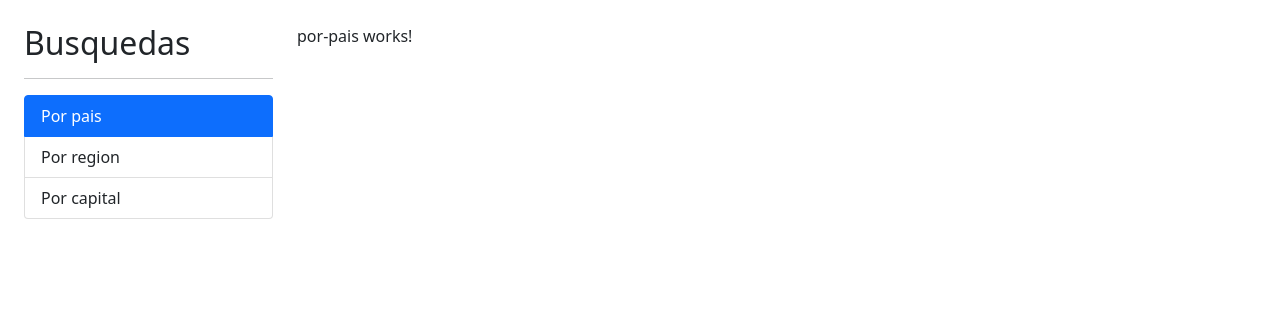
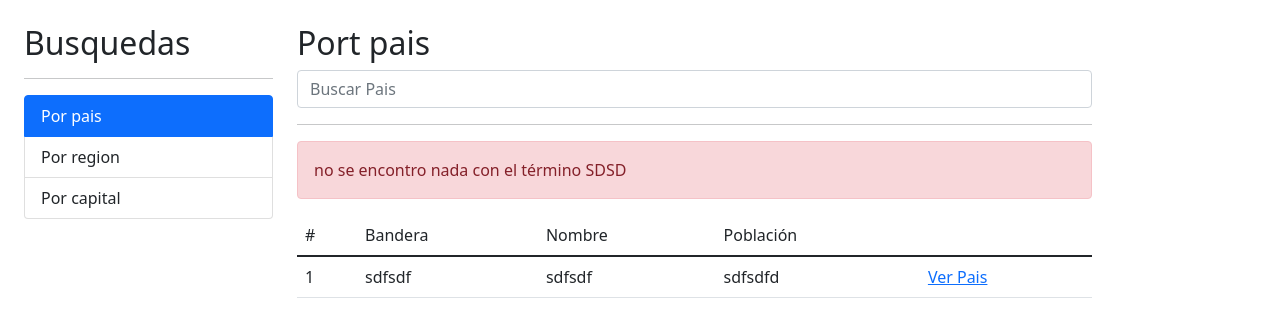
Before and after one commit to rolandoguerra1991/paisesApp, an Angular app: page / in a window 1280 px wide. Shown: the top 324 px of the page. Built offline with nearby package versions, Linux system fonts and the light colour scheme.

Commit message:
creado servicio de paises

```diff
--- a/src/app/app.component.html
+++ b/src/app/app.component.html
@@ -1,28 +1,6 @@
 <div class="row container mt-4">
   <div class="col-3">
-    <h2>Busquedas</h2>
-    <hr>
-    <ul class="list-group">
-      <li routerLink=""
-        routerLinkActive="active"
-        [routerLinkActiveOptions]="{ exact : true }"
-        class="list-group-item"
-      >
-        Por pais
-      </li>
-      <li routerLink="region"
-        routerLinkActive="active"
-        class="list-group-item"
-      >
-        Por region
-      </li>
-      <li routerLink="capital"
-        routerLinkActive="active"
-        class="list-group-item"
-      >
-        Por capital
-      </li>
-    </ul>
+    <app-sidebar></app-sidebar>
   </div>
   <div class="col">
     <router-outlet></router-outlet>
--- a/src/app/app.module.ts
+++ b/src/app/app.module.ts
@@ -1,9 +1,10 @@
 import { NgModule } from '@angular/core';
 import { BrowserModule } from '@angular/platform-browser';
 import { AppRoutingModule } from './app-routing-module';
+import { HttpClientModule} from '@angular/common/http';
+import { PaisModule } from './pais/pais.module';
 
 import { AppComponent } from './app.component';
-import { PaisModule } from './pais/pais.module';
 import { SharedModule } from './shared/shared.module';
 
 @NgModule({
@@ -14,7 +15,8 @@
     BrowserModule,
     AppRoutingModule,
     SharedModule,
-    PaisModule
+    PaisModule,
+    HttpClientModule,
   ],
   providers: [],
   bootstrap: [AppComponent]
--- a/src/app/pais/pages/por-pais/por-pais.component.html
+++ b/src/app/pais/pages/por-pais/por-pais.component.html
@@ -1 +1,47 @@
-<p>por-pais works!</p>
+<h2>Port pais</h2>
+<div class="row">
+  <div class="col">
+    <form
+      (ngSubmit)="buscar()"
+      autocomplete="off">
+      <input
+        type="text"
+        name="termino"
+        class="form-control"
+        placeholder="Buscar Pais"
+        [(ngModel)]="termino"
+      />
+    </form>
+  </div>
+</div>
+
+<hr>
+<div class="alert alert-danger">
+  no se encontro nada con el término SDSD
+</div>
+<div class="row">
+  <div class="col">
+      <table class="table table-hover">
+        <thead>
+          <tr>
+            <td>#</td>
+            <td>Bandera</td>
+            <td>Nombre</td>
+            <td>Población</td>
+            <td></td>
+          </tr>
+        </thead>
+        <tbody>
+          <tr>
+            <td>1</td>
+            <td>sdfsdf</td>
+            <td>sdfsdf</td>
+            <td>sdfsdfd</td>
+            <td>
+              <a href="#">Ver Pais</a>
+            </td>
+          </tr>
+        </tbody>
+      </table>
+  </div>
+</div>
--- a/src/app/pais/pages/por-pais/por-pais.component.ts
+++ b/src/app/pais/pages/por-pais/por-pais.component.ts
@@ -1,4 +1,5 @@
-import { Component, OnInit } from '@angular/core';
+import { Component } from '@angular/core';
+import { PaisService } from '../../services/pais.service';
 
 @Component({
   selector: 'app-por-pais',
@@ -6,11 +7,17 @@
   styles: [
   ]
 })
-export class PorPaisComponent implements OnInit {
+export class PorPaisComponent {
 
-  constructor() { }
+  constructor(private paisService:PaisService) { }
 
-  ngOnInit(): void {
+  termino:string = '';
+
+  buscar() {
+    console.log(this.termino);
+    this.paisService.buscarPais(this.termino).subscribe(resp => {
+      console.log(resp);
+    });
   }
 
 }
--- a/src/app/pais/pais.module.ts
+++ b/src/app/pais/pais.module.ts
@@ -1,5 +1,7 @@
 import { NgModule } from '@angular/core';
 import { CommonModule } from '@angular/common';
+import { FormsModule } from '@angular/forms';
+
 import { PorCapitalComponent } from './pages/por-capital/por-capital.component';
 import { PorPaisComponent } from './pages/por-pais/por-pais.component';
 import { PorRegionComponent } from './pages/por-region/por-region.component';
@@ -15,7 +17,8 @@
     VerPaisComponent
   ],
   imports: [
-    CommonModule
+    CommonModule,
+    FormsModule
   ],
   exports: [
     PorCapitalComponent,
--- /dev/null
+++ b/src/app/pais/services/pais.service.ts
@@ -0,0 +1,19 @@
+import { HttpClient } from '@angular/common/http';
+import { Injectable } from '@angular/core';
+import { Observable } from 'rxjs';
+
+@Injectable({
+  providedIn: 'root'
+})
+export class PaisService {
+  private apiUrl = 'https://restcountries.com/v3.1';
+
+
+  constructor(private http: HttpClient) { }
+
+  buscarPais(termino: string) : Observable<any> {
+    const url = `${this.apiUrl}/name/${termino}`;
+    return this.http.get(url);
+  }
+
+}
--- a/src/app/shared/shared.module.ts
+++ b/src/app/shared/shared.module.ts
@@ -1,7 +1,7 @@
 import { NgModule } from '@angular/core';
 import { CommonModule } from '@angular/common';
 import { SidebarComponent } from './sidebar/sidebar.component';
-
+import { RouterModule } from '@angular/router';
 
 
 @NgModule({
@@ -9,7 +9,8 @@
     SidebarComponent
   ],
   imports: [
-    CommonModule
+    CommonModule,
+    RouterModule,
   ],
   exports: [
     SidebarComponent
--- a/src/app/shared/sidebar/sidebar.component.html
+++ b/src/app/shared/sidebar/sidebar.component.html
@@ -1 +1,23 @@
-<p>sidebar works!</p>
+<h2>Busquedas</h2>
+<hr>
+<ul class="list-group">
+  <li routerLink=""
+    routerLinkActive="active"
+    [routerLinkActiveOptions]="{ exact : true }"
+    class="list-group-item"
+  >
+    Por pais
+  </li>
+  <li routerLink="region"
+    routerLinkActive="active"
+    class="list-group-item"
+  >
+    Por region
+  </li>
+  <li routerLink="capital"
+    routerLinkActive="active"
+    class="list-group-item"
+  >
+    Por capital
+  </li>
+</ul>
--- a/src/app/shared/sidebar/sidebar.component.ts
+++ b/src/app/shared/sidebar/sidebar.component.ts
@@ -4,6 +4,9 @@
   selector: 'app-sidebar',
   templateUrl: './sidebar.component.html',
   styles: [
+    `li {
+      cursor:pointer
+    }`
   ]
 })
 export class SidebarComponent implements OnInit {
```
